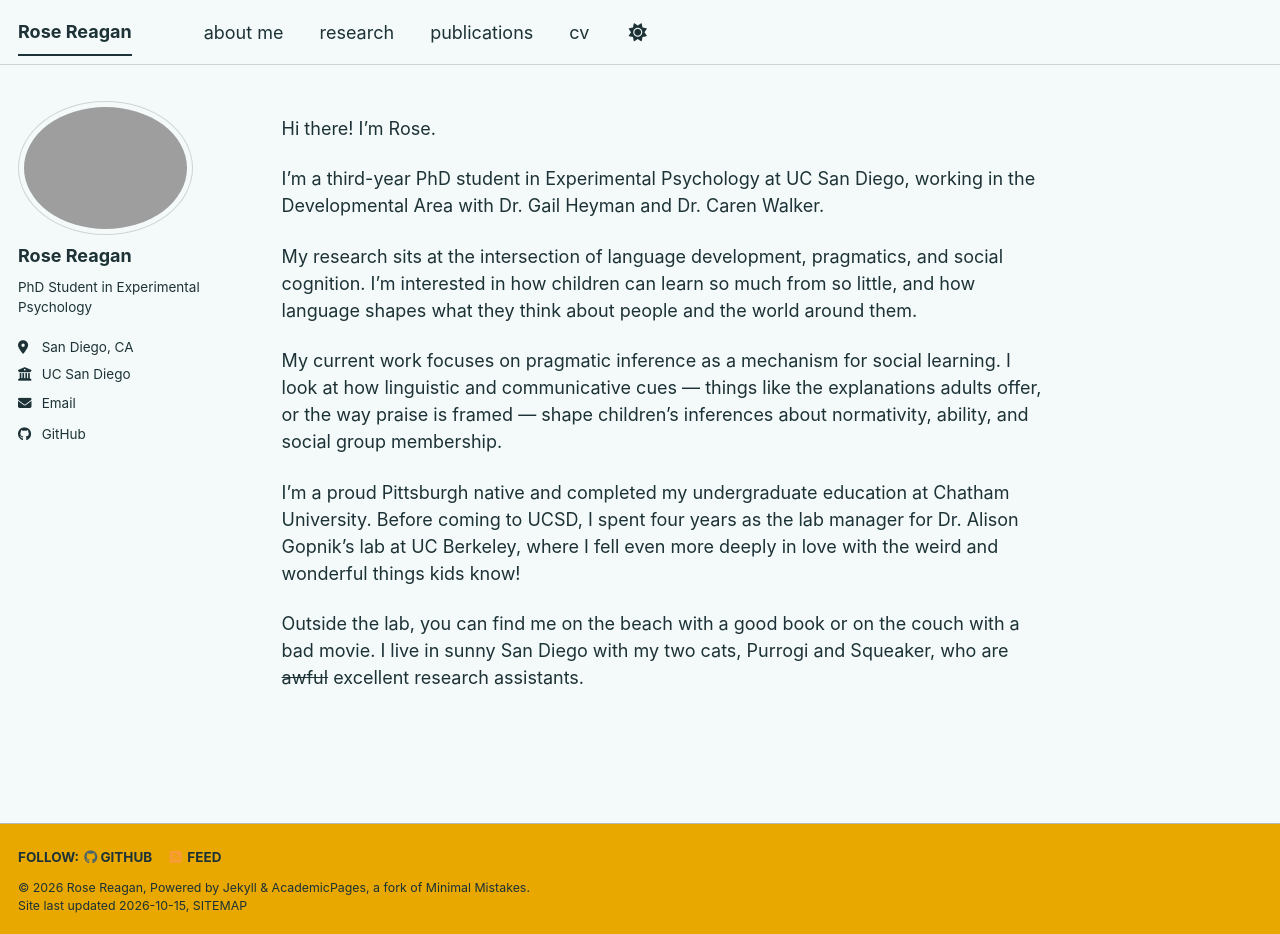
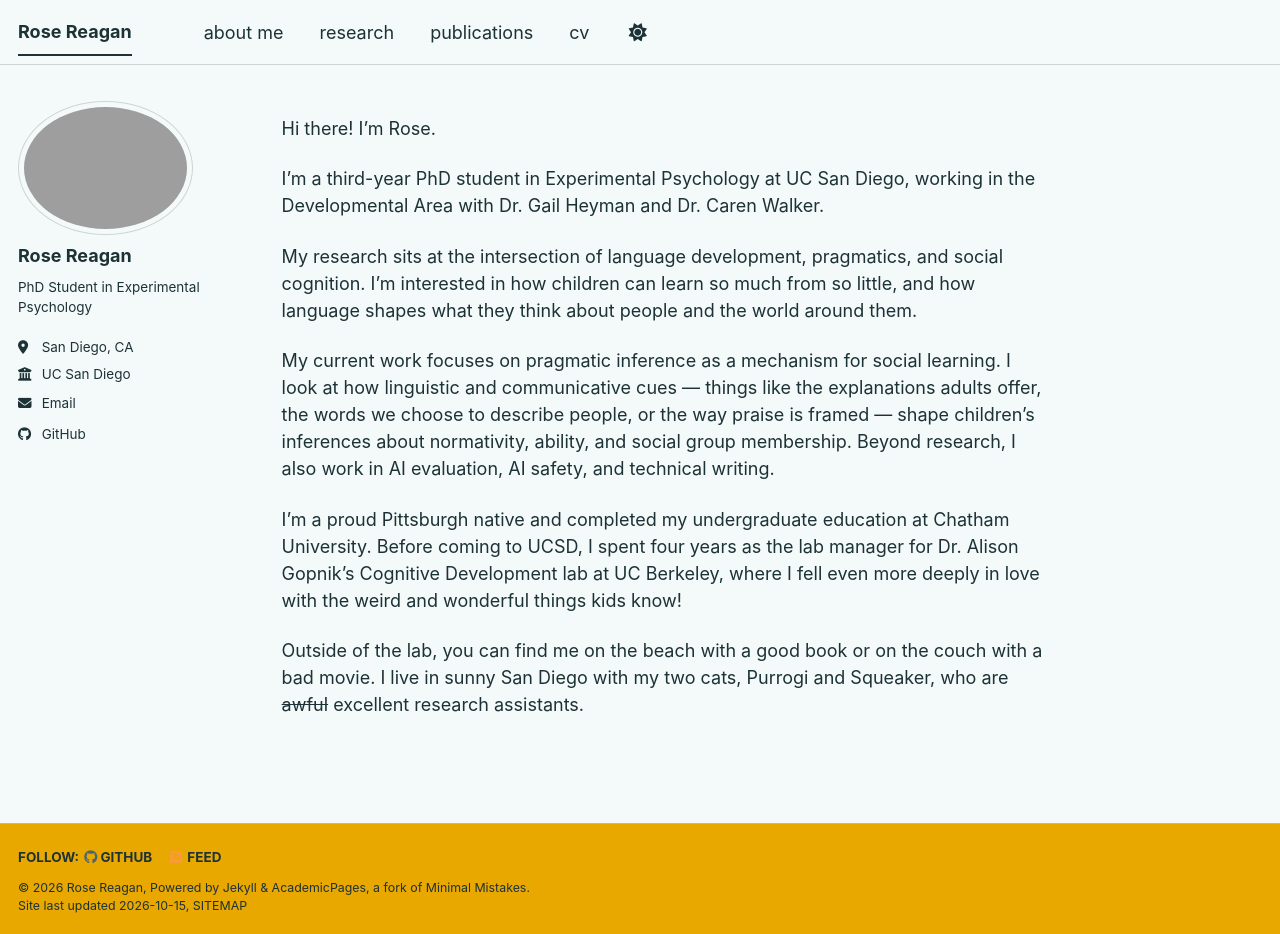
Before and after one commit to rose-reagan/rose-reagan.github.io, a Jekyll site: the page built from _pages/about.md, in a window 1280 px wide and 934 px high. Built offline with Jekyll 4.4.1, drawn with Linux system fonts in a browser that asks for light colours; a style sheet for code colours, icons or effects is not loaded.

Commit message:
Revise about page content for clarity and detail
Updated the description of current research focus and added details about previous lab experience.

```diff
--- a/_pages/about.md
+++ b/_pages/about.md
@@ -13,8 +13,8 @@ I'm a third-year PhD student in Experimental Psychology at UC San Diego, working
 
 My research sits at the intersection of language development, pragmatics, and social cognition. I'm interested in how children can learn so much from so little, and how language shapes what they think about people and the world around them.
 
-My current work focuses on pragmatic inference as a mechanism for social learning. I look at how linguistic and communicative cues — things like the explanations adults offer, or the way praise is framed — shape children's inferences about normativity, ability, and social group membership.
+My current work focuses on pragmatic inference as a mechanism for social learning. I look at how linguistic and communicative cues — things like the explanations adults offer, the words we choose to describe people, or the way praise is framed — shape children's inferences about normativity, ability, and social group membership. Beyond research, I also work in AI evaluation, AI safety, and technical writing.
 
-I'm a proud Pittsburgh native and completed my undergraduate education at Chatham University. Before coming to UCSD, I spent four years as the lab manager for Dr. Alison Gopnik's lab at UC Berkeley, where I fell even more deeply in love with the weird and wonderful things kids know!
+I'm a proud Pittsburgh native and completed my undergraduate education at Chatham University. Before coming to UCSD, I spent four years as the lab manager for Dr. Alison Gopnik's Cognitive Development lab at UC Berkeley, where I fell even more deeply in love with the weird and wonderful things kids know!
 
-Outside the lab, you can find me on the beach with a good book or on the couch with a bad movie. I live in sunny San Diego with my two cats, Purrogi and Squeaker, who are <s>awful</s> excellent research assistants.
+Outside of the lab, you can find me on the beach with a good book or on the couch with a bad movie. I live in sunny San Diego with my two cats, Purrogi and Squeaker, who are <s>awful</s> excellent research assistants.
```
